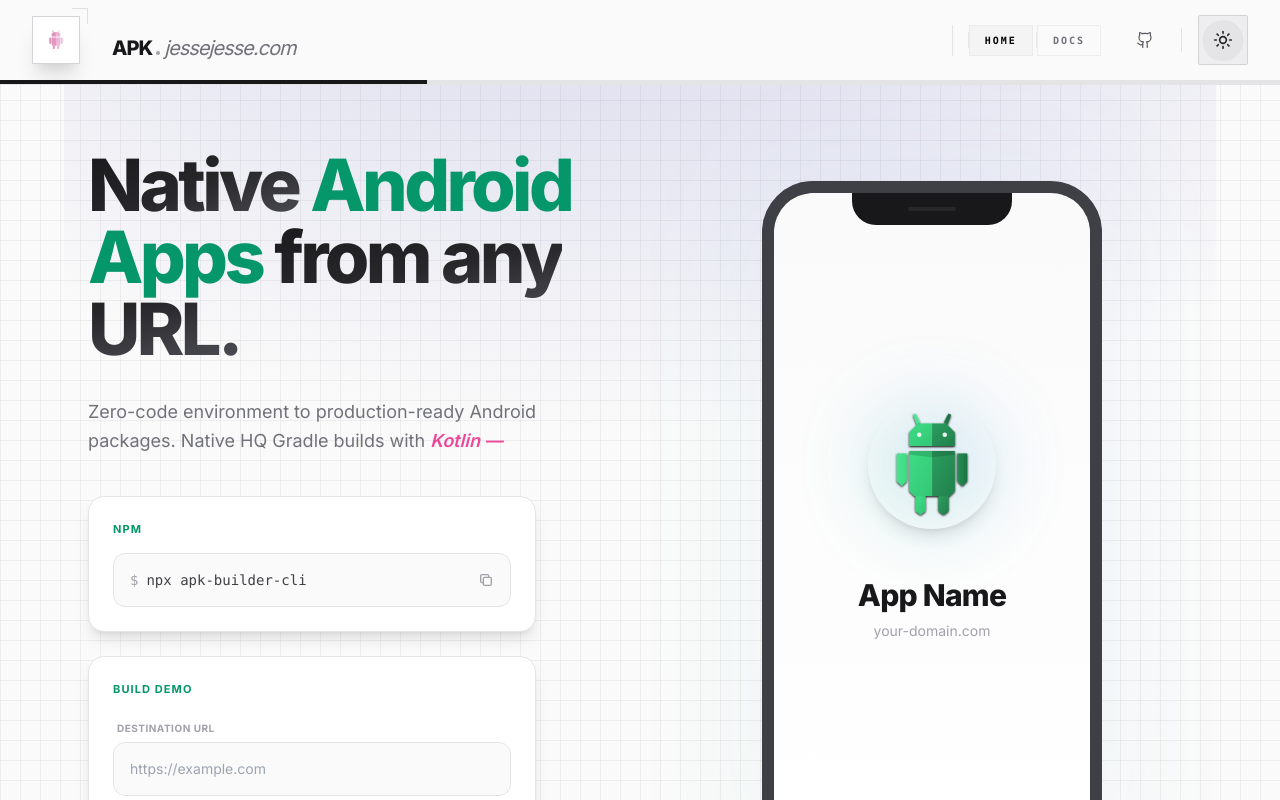
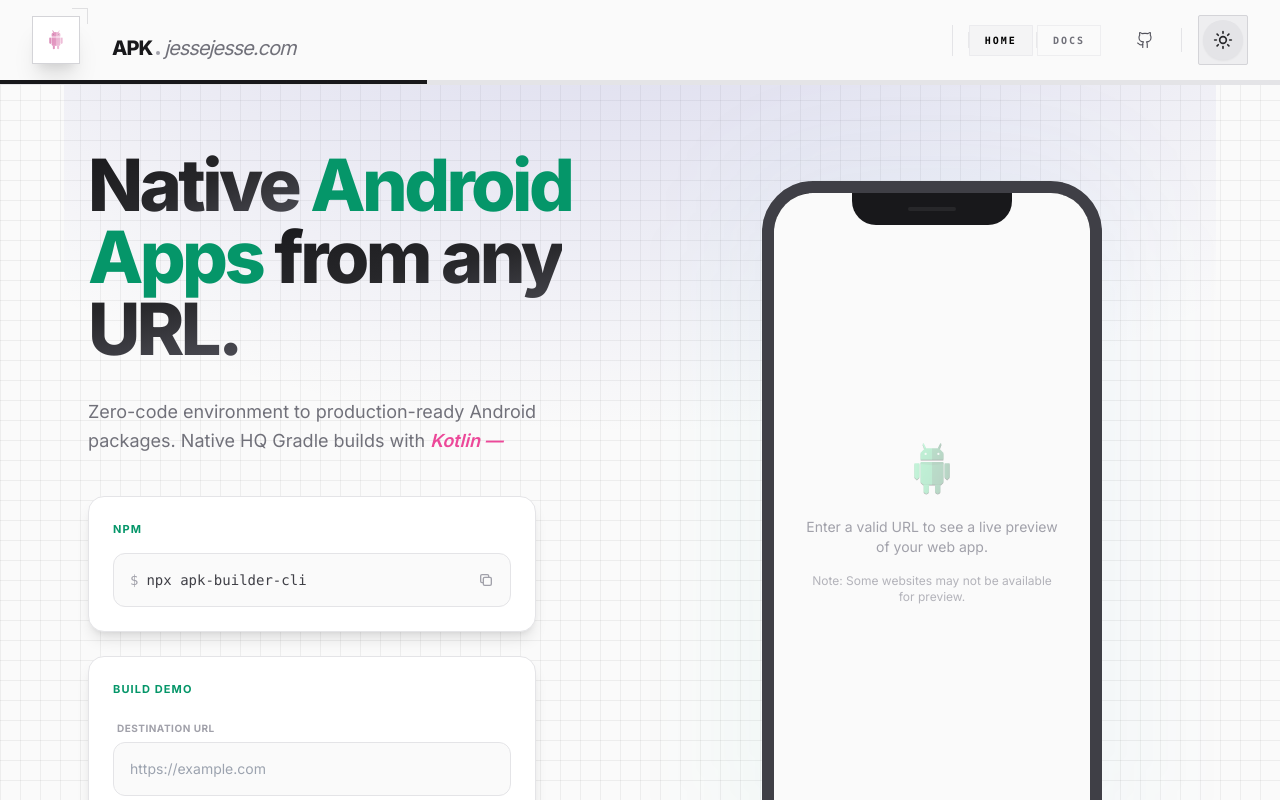
Before and after one commit to sudo-self/apk-builder, a React (Vite) app: page / in a window 1280 px wide. Shown: the top 800 px of the page. Built offline with nearby package versions, Linux system fonts and the light colour scheme.

Commit message:
feat(ui): Replace icon preview with full website iframe preview

```diff
--- a/components/APKBuilder.tsx
+++ b/components/APKBuilder.tsx
@@ -394,32 +394,24 @@
                     </div>
                   </div>
                 ) : (
-                  <div className="flex h-full flex-col items-center justify-center p-12 text-center bg-gradient-to-b from-zinc-50 to-white dark:from-zinc-900 dark:to-zinc-950">
-                    <div className="relative mb-12">
-                      <div className="absolute inset-0.5 rounded-full bg-gradient-to-tr from-emerald-500 to-blue-500 opacity-20 blur-2xl" />
-                      <img
-                        src={isValidUrl ? `https://favicon.splitbee.io/?url=${url}` : "/icon.svg"}
-                        className="w-32 h-32 rounded-full relative z-10 shadow-lg"
-                        alt="App Icon Preview"
-                        onError={(e) => (e.currentTarget.src = "/icon.svg")}
-                      />
-                    </div>
-                    <div className="space-y-2">
-                      <h3 className="text-3xl font-extrabold tracking-tight text-zinc-900 dark:text-zinc-50">
-                        {appName || "App Name"}
-                      </h3>
+                  isValidUrl ? (
+                    <iframe
+                      src={url}
+                      className="w-full h-full border-0"
+                      title="Website Preview"
+                      sandbox="allow-scripts allow-same-origin"
+                    />
+                  ) : (
+                    <div className="flex h-full flex-col items-center justify-center p-8 text-center bg-zinc-50 dark:bg-zinc-900">
+                      <img src="/icon.svg" className="w-16 h-16 mb-4 opacity-30" alt="Icon" />
                       <p className="text-zinc-400 text-sm">
-                        {(() => {
-                          if (!isValidUrl) return "your-domain.com";
-                          try {
-                            return new URL(url).hostname;
-                          } catch (e) {
-                            return "your-domain.com";
-                          }
-                        })()}
+                        Enter a valid URL to see a live preview of your web app.
+                      </p>
+                      <p className="mt-4 text-xs text-zinc-400/80">
+                        Note: Some websites may not be available for preview.
                       </p>
                     </div>
-                  </div>
+                  )
                 )}
               </div>
             </div>
```
